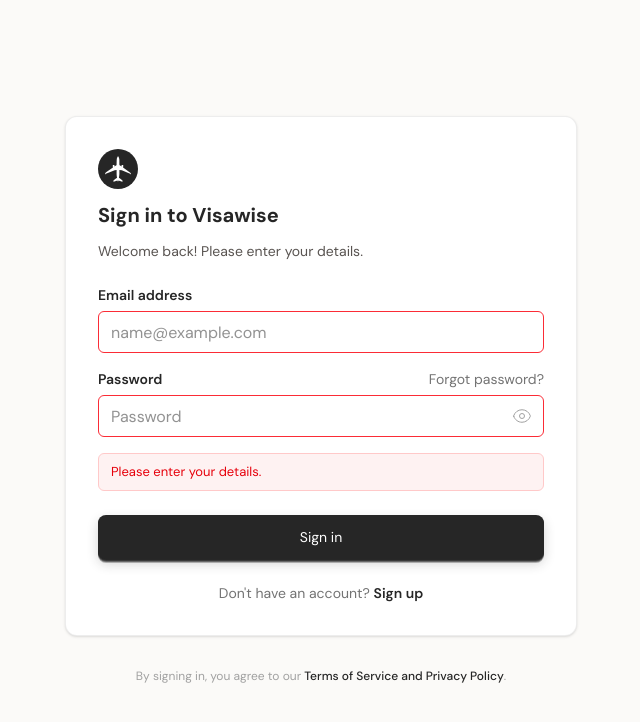
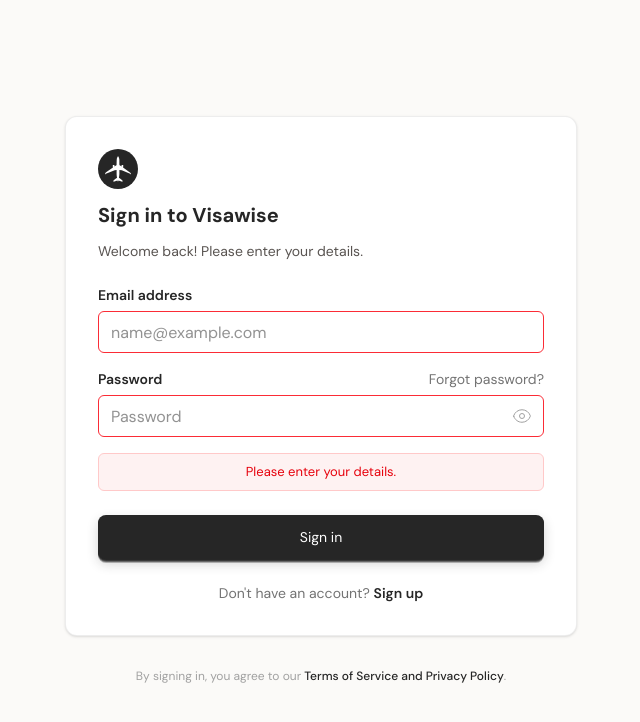
Before and after one commit to billyonbilly-ai/visawise, a Next.js app: page /signin in a window 1280 px wide. Both pictures are taken after a click on the button "Sign in". Shown: the top 722 px of the page, without its empty margins (319-959 px from the left). Built offline with nearby package versions, Linux system fonts and the light colour scheme; no server answers.

Commit message:
Center text in FormAlert component

```diff
--- a/components/auth/FormAlert.jsx
+++ b/components/auth/FormAlert.jsx
@@ -4,7 +4,7 @@
   const styles = `${type === "success" ? "border-brand-green/20 bg-brand-green/5 text-brand-green" : "border-red-200 bg-red-50 text-red-600"}`;
 
   return (
-    <div className={`rounded-md border px-3 py-2 text-[13px] ${styles}`}>
+    <div className={`rounded-md border px-3 py-2 text-[13px] ${styles} text-center`}>
       {message}
     </div>
   );
```
